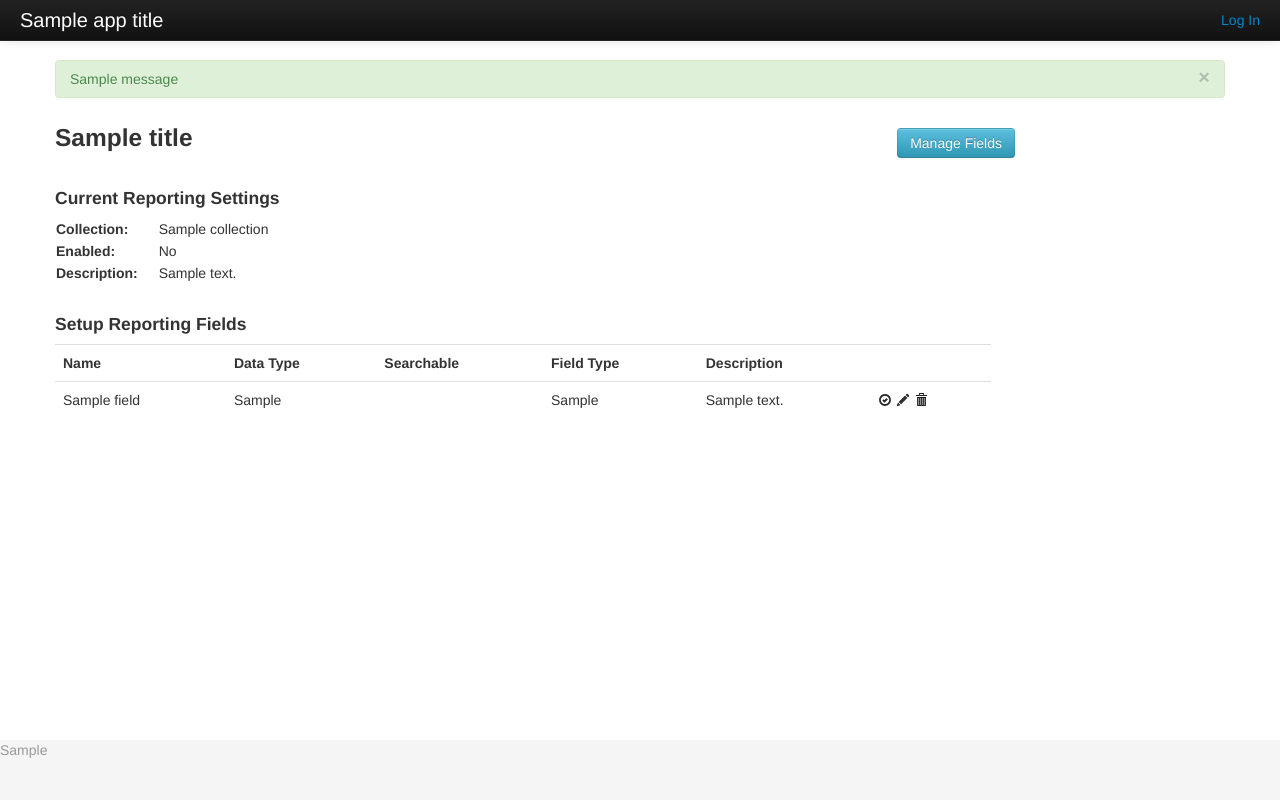
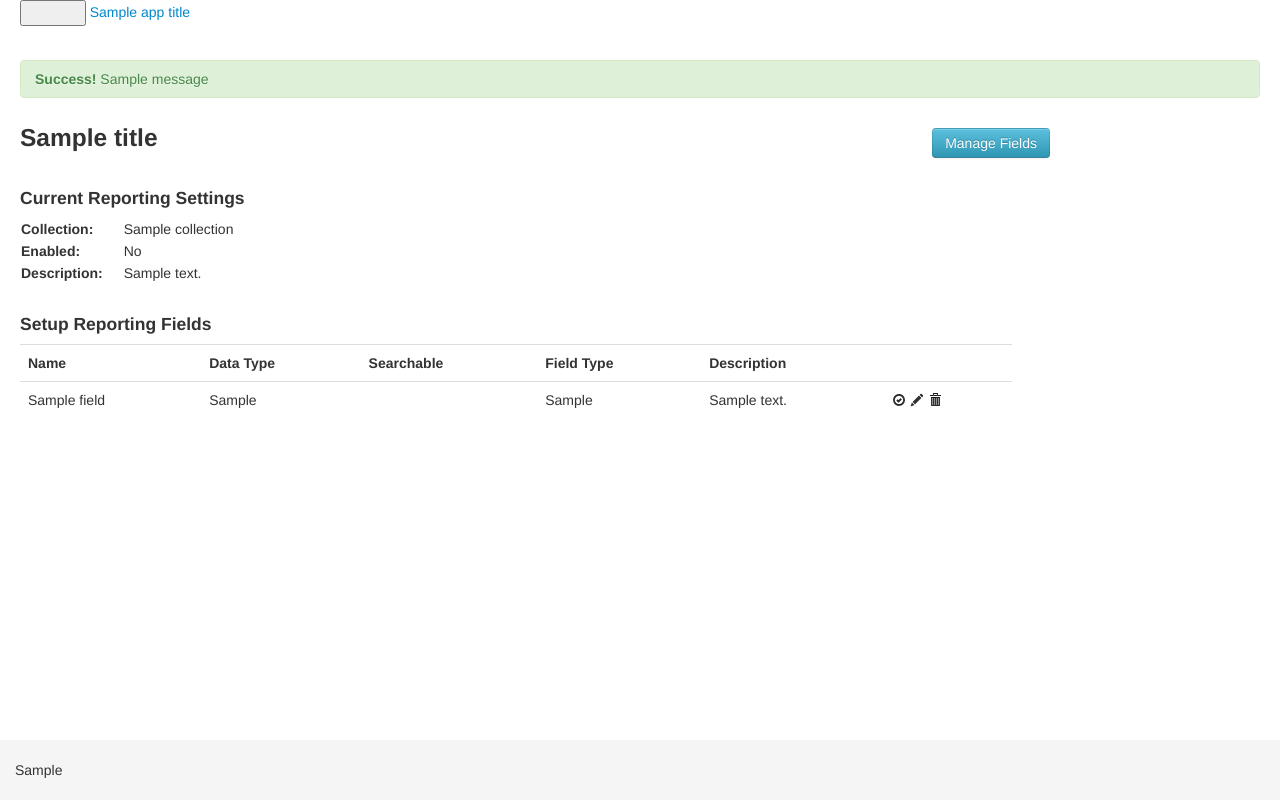
Before and after one commit to oldarmyc/pitchfork, a Python web app: template pitchfork/reporting/templates/reporting.html in a window 1280 px wide. Run offline with Jinja, Linux system fonts and the light colour scheme; the template is opened without the code that fills it: most values are stand-ins (such as "Sample title", 1, 10 or a date in 2020); one stand-in notice (Sample message) is shown; some libraries are stand-ins or nearby versions.

Commit message:
Cleanup template and set it up to work with BS3

```diff
--- a/pitchfork/templates/_base.html
+++ b/pitchfork/templates/_base.html
@@ -1,29 +1,37 @@
 <!DOCTYPE html>
 <html lang="en">
 	<head>
+		{% block head %}
 			<meta charset="utf-8">
-		<title>
-			{{ app_title }}{% block title %}{% endblock %}
-		</title>
+			<title>{{ app_title }}{% block title %}{% endblock %}</title>
+			<meta http-equiv="X-UA-Compatible" content="IE=edge">
 			<meta name="viewport" content="width=device-width, initial-scale=1.0">
-		<link href="{{ url_for('static', filename='bootstrap/css/bootstrap.min.css') }}" rel="stylesheet">
-		<link href="{{ url_for('static', filename='bootstrap/css/bootstrap-responsive.min.css') }}" rel="stylesheet">
+			<link href="{{ url_for('static', filename='css/bootstrap.min.css') }}" rel="stylesheet">
 			<link href="{{ url_for('static', filename='css/base.css') }}" rel="stylesheet">
+			<link href="{{ url_for('static', filename='css/font-awesome.min.css') }}" rel="stylesheet">
+			<!-- HTML5 Shim and Respond.js IE8 support of HTML5 elements and media queries -->
+			<!-- WARNING: Respond.js doesn't work if you view the page via file:// -->
+			<!--[if lt IE 9]>
+				<script src="https://oss.maxcdn.com/libs/html5shiv/3.7.0/html5shiv.js"></script>
+				<script src="https://oss.maxcdn.com/libs/respond.js/1.4.2/respond.min.js"></script>
+			<![endif]-->
 			{% block addHeaders %}{% endblock %}
+		{% endblock %}
 	</head>
 	<body>
-		<div id="wrap">
-			<div class="navbar navbar-inverse navbar-fixed-top">
-				<div class="navbar-inner">
+		<div class="navbar navbar-inverse navbar-fixed-top" role="navigation">
 			<div class="container-fluid">
-						<button type="button" class="btn btn-navbar" data-toggle="collapse" data-target=".nav-collapse">
+				<div class="navbar-header">
+					<button type="button" class="navbar-toggle" data-toggle="collapse" data-target=".navbar-collapse">
+						<span class="sr-only">Toggle navigation</span>
 						<span class="icon-bar"></span>
 						<span class="icon-bar"></span>
 						<span class="icon-bar"></span>
 					</button>
-						<a class="brand" href="{{ url_for('index') }}">{{ app_title }}</a>
-						<div class="nav-collapse collapse">
-							<ul class="nav">
+					<a class="navbar-brand" href="{{ url_for('index') }}">{{ app_title }}</a>
+				</div>
+				<div class="navbar-collapse collapse">
+					<ul class="nav navbar-nav">
 						{% set menu = get_menu %}
 						{% for menu_item in menu %}
 							{% if menu_item.get('parent') == '' %}
@@ -31,6 +39,9 @@
 							{% else %}
 								{% if menu_item.get('parent') == menu[(loop.index - 2)].get('parent') %}
 									<li><a href="{{ menu_item.get('url') }}">{{ menu_item.get('display_name') }}</a></li>
+									{% if menu_item.get('divider') %}
+										<li class="divider"></li>
+									{% endif %}
 								{% else %}
 									<li class="dropdown">
 									<a href="#" class="dropdown-toggle" data-toggle="dropdown">{{ get_parent_name(menu_item.get('parent')) }} <b class="caret"></b></a>
@@ -49,7 +60,7 @@
 					</ul>
 					<p class="navbar-text pull-right">
 						{% if session.get('username') %}
-									Logged in as {{ session.get('username') }} | <a class="logout" href="{{ url_for('adminblueprint.logout') }}">Log Out</a>
+							Logged in as {{ session.get('name') }} | <a class="logout" href="{{ url_for('adminblueprint.logout') }}">Log Out</a>
 						{% else %}
 							<a href="{{ url_for('adminblueprint.login') }}">Log In</a>
 						{% endif %}
@@ -57,14 +68,12 @@
 				</div>
 			</div>
 		</div>
-			</div>
-			<div class="container">
+		<div class="container-fluid">
 			{% with messages = get_flashed_messages(with_categories=True) %}
 				{% if messages %}
 					{% for category, message in messages %}
 						<div class="alert alert-{{ category }}">
-								<button type="button" class="close" data-dismiss="alert">&times;</button>
-								{{ message }}
+							<strong>{{ category|title }}!</strong> {{ message }}
 						</div>
 					{% endfor %}
 				{% else %}
@@ -74,16 +83,13 @@
 			{% block body %}{% endblock %}
 		</div>
 		<div id="push"></div>
-		</div>
 		<div id="footer">
-			<div id="inner_footer">
-				<p class="muted credit">{{ app_footer|safe }}</p>
+			<div class="footer-container">
+				<p class="text-muted">{{ app_footer|safe }}</p>
 			</div>
 		</div>
-		<script src="{{ url_for('static', filename='bootstrap/js/jquery.js') }}"></script>
-		<script src="{{ url_for('static', filename='bootstrap/js/bootstrap-dropdown.js') }}"></script>
-		<script src="{{ url_for('static', filename='bootstrap/js/bootstrap-alert.js') }}"></script>
-		<script src="{{ url_for('static', filename='bootstrap/js/bootstrap-tooltip.js') }}"></script>
+		<script src="{{ url_for('static', filename='js/jquery.min.js') }}"></script>
+		<script src="{{ url_for('static', filename='js/bootstrap.min.js') }}"></script>
 		{% block jquery %}{% endblock %}
 	</body>
 </html>
```
Lines whose indentation alone changed are shown as unchanged.
